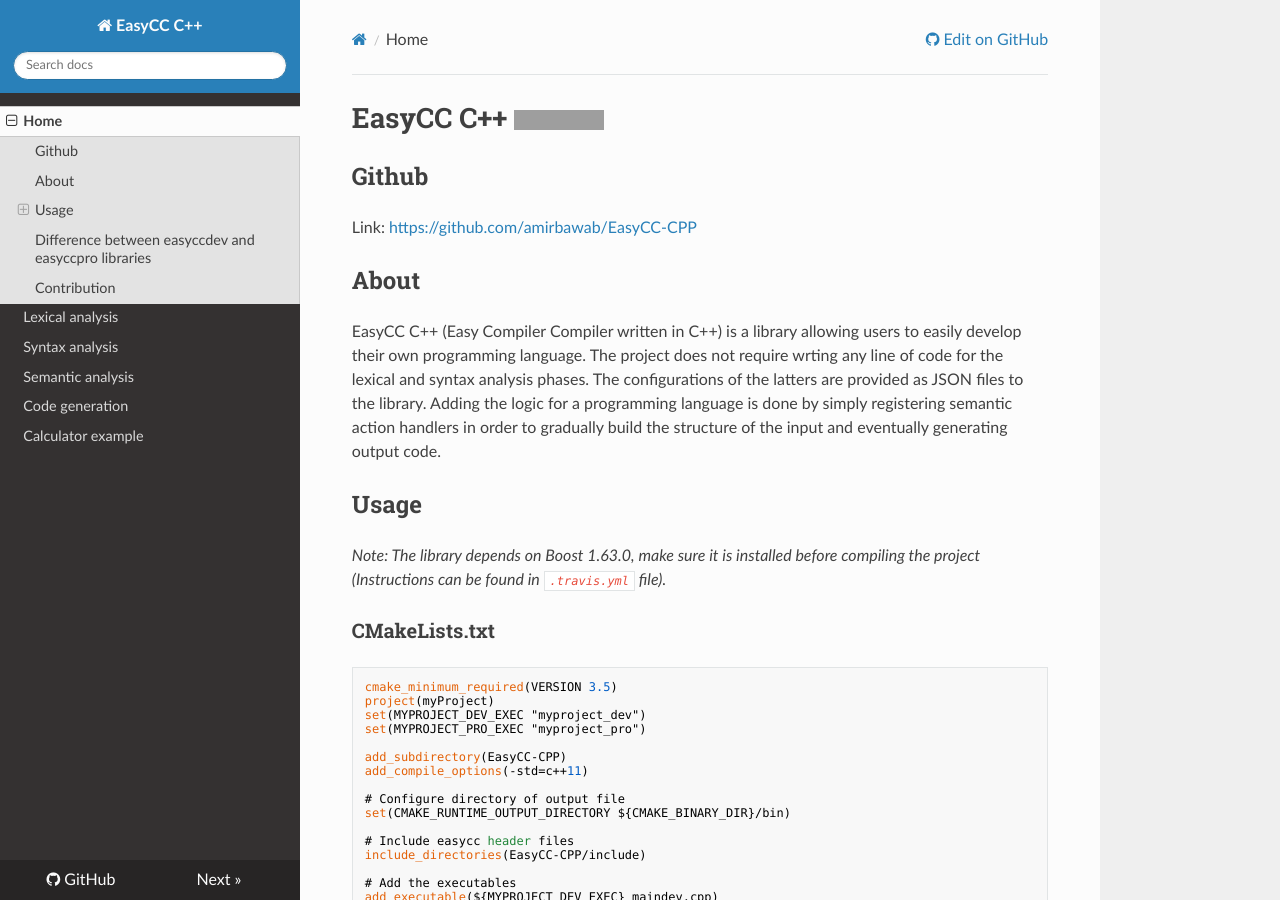
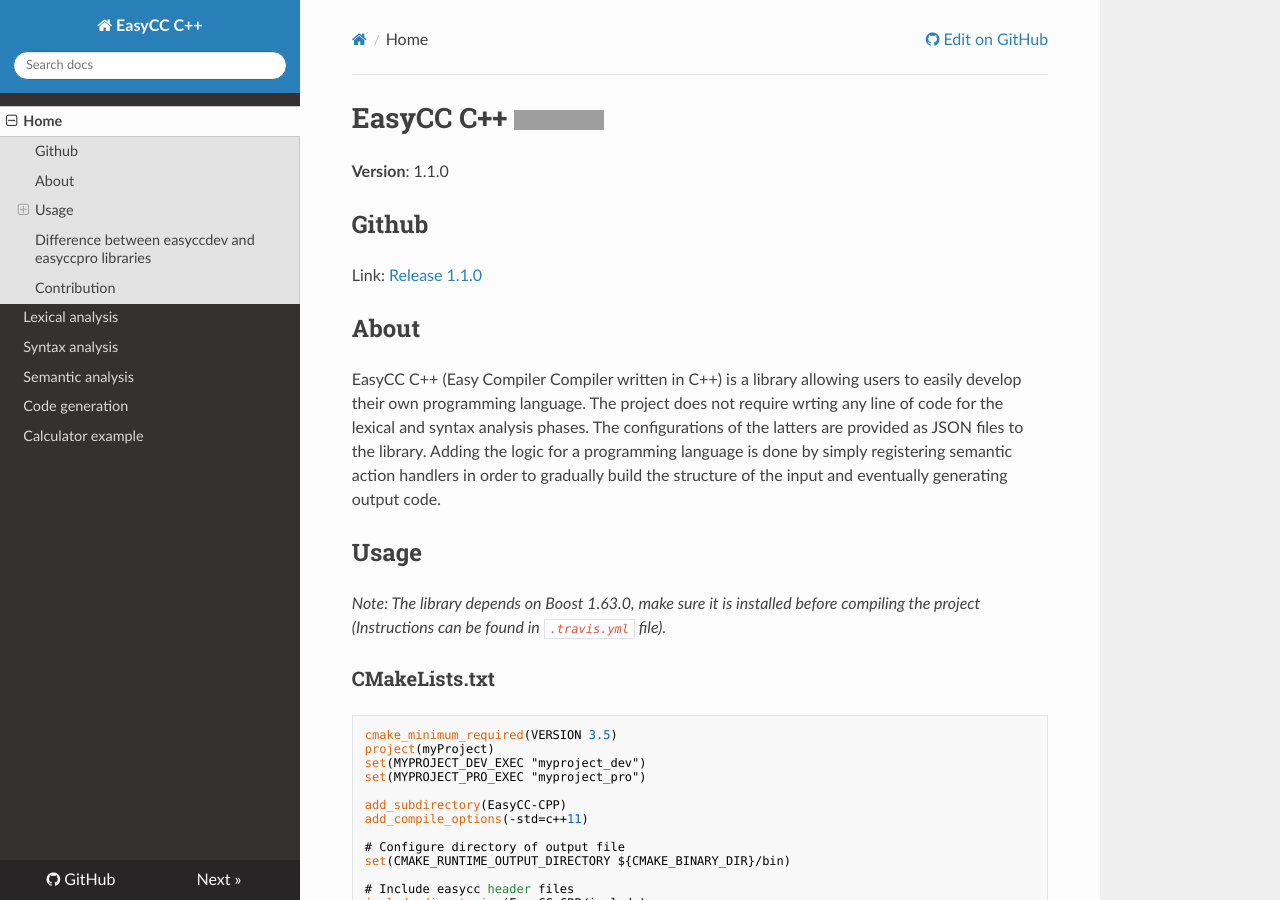
Before and after one commit to amirbawab/EasyCC-CPP, an MkDocs documentation site: the page built from docs/index.md, in a window 1280 px wide and 900 px high. Built offline with MkDocs 1.6.1, drawn with Linux system fonts in a browser that asks for light colours; nearby versions of some CDN libraries; old or Windows-style settings are respelled for this version of MkDocs; grey boxes are pictures that could not be loaded.

Commit message:
Added version number

```diff
--- a/docs/index.md
+++ b/docs/index.md
@@ -1,7 +1,8 @@
 # EasyCC C++ [![Build Status](https://travis-ci.org/amirbawab/EasyCC-CPP.svg?branch=master)](https://travis-ci.org/amirbawab/EasyCC-CPP)
+**Version**: 1.1.0
 
 ## Github
-Link: [https://github.com/amirbawab/EasyCC-CPP](https://github.com/amirbawab/EasyCC-CPP)
+Link: [Release 1.1.0](https://github.com/amirbawab/EasyCC-CPP/releases/tag/v1.1.0)
 
 ## About
 EasyCC C++ (Easy Compiler Compiler written in C++) is a library allowing users to easily develop their own programming language. The project does not require wrting any line of code for the lexical and syntax analysis phases. The configurations of the latters are provided as JSON files to the library. Adding the logic for a programming language is done by simply registering semantic action handlers in order to gradually build the structure of the input and eventually generating output code.
```
